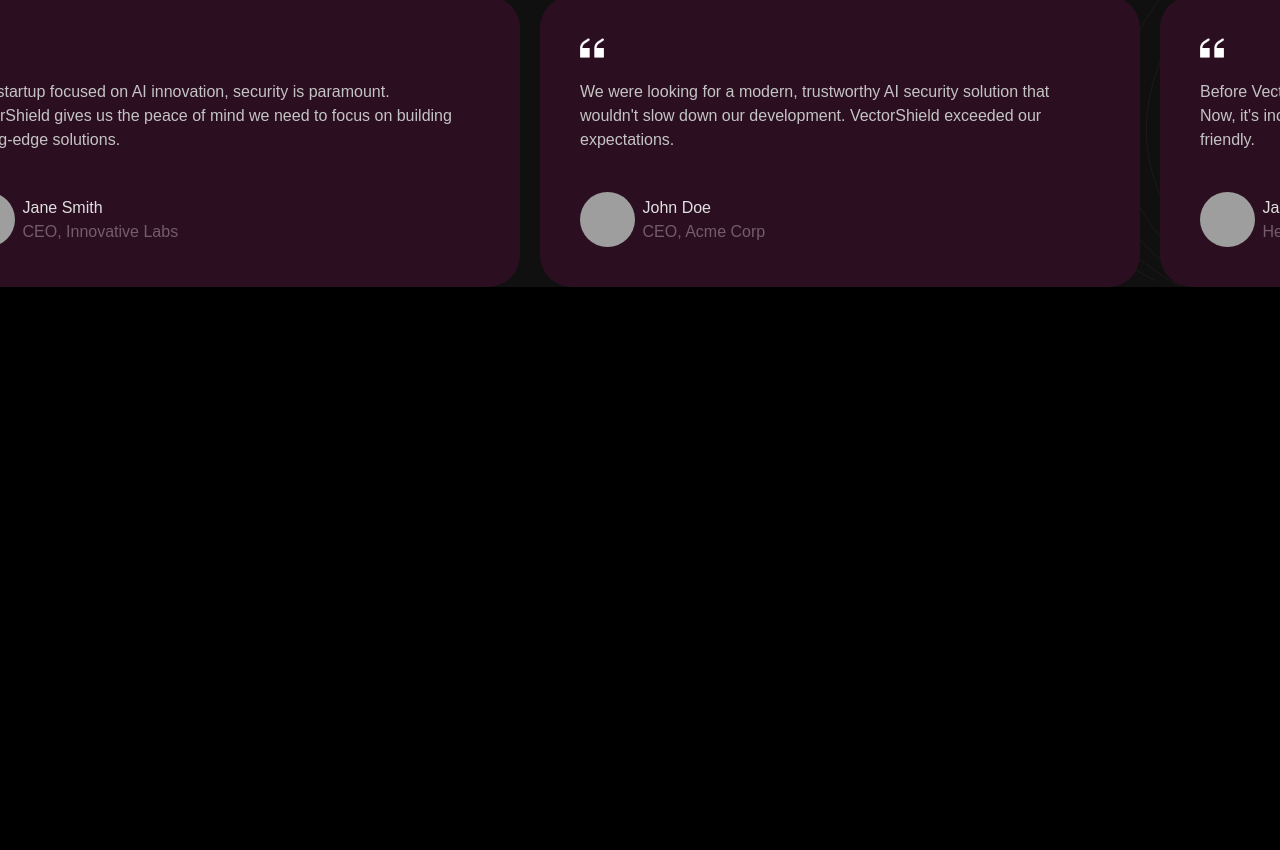
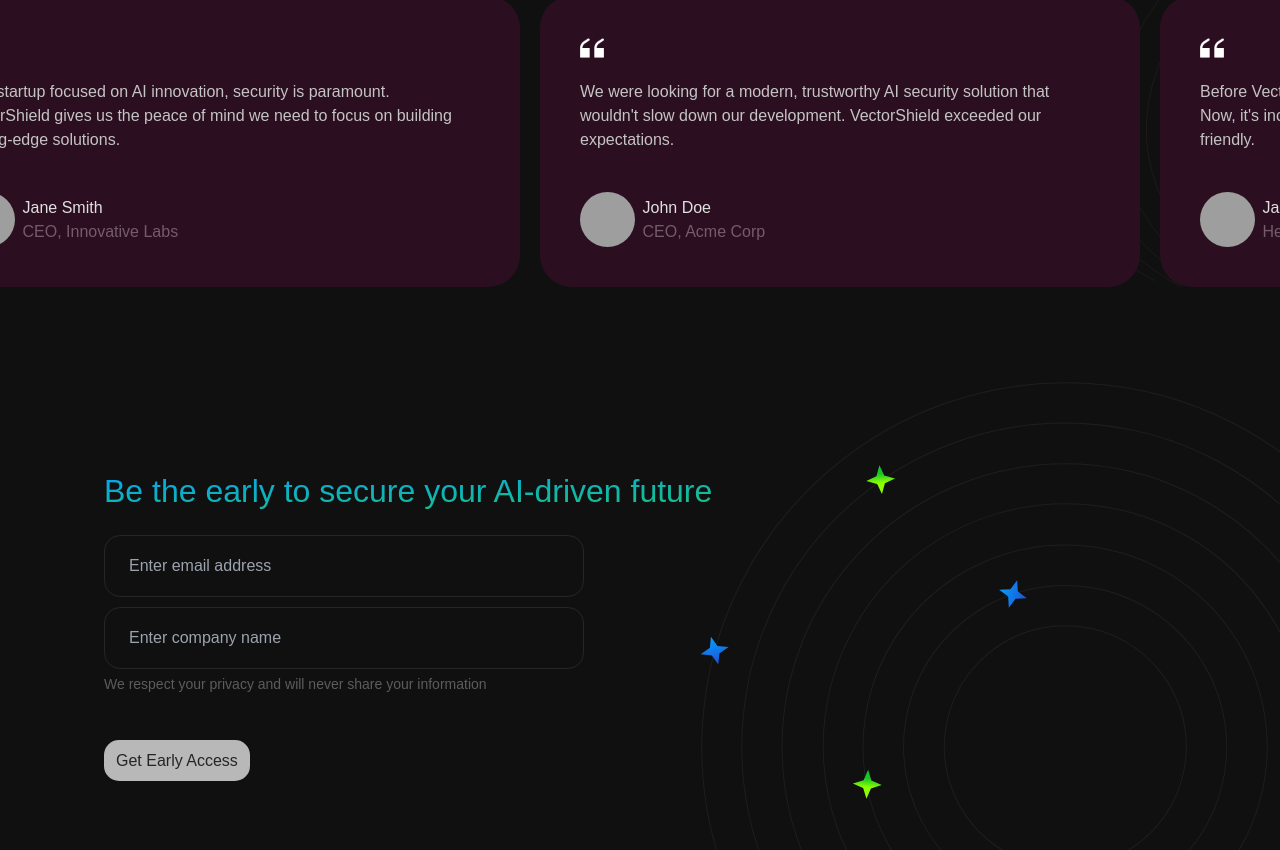
Before and after one commit to Mvishal123/vectorshield, a Next.js app: page / in a window 1280 px wide. Shown: the part 3890-4740 px from the top of the page. Before the commit the page ends 4177 px from the top, so only its background shows below. Built offline with nearby package versions, Linux system fonts and the light colour scheme; grey boxes are pictures that could not be loaded; a web font is replaced by a local one.

Commit message:
add early access section

```diff
--- a/src/app/(root)/page.tsx
+++ b/src/app/(root)/page.tsx
@@ -1,4 +1,5 @@
 import About from "@/components/about";
+import EarlyAccess from "@/components/early-access";
 import Hero from "@/components/hero";
 import How from "@/components/how";
 import Testimonials from "@/components/testimonials";
@@ -13,6 +14,7 @@
       <Why />
       <How />
       <Testimonials />
+      <EarlyAccess />
     </div>
   );
 };
--- a/src/app/globals.css
+++ b/src/app/globals.css
@@ -25,4 +25,8 @@
   .text-gradient-green {
     @apply bg-clip-text text-transparent bg-gradient-to-r from-[#8CFF00] to-[#16C528]
   }
+
+  .text-gradient-blue-green {
+    @apply bg-clip-text text-transparent bg-gradient-to-br from-[#059FFF] to-[#1ED14B]
+  }
 }
--- a/src/components/button.tsx
+++ b/src/components/button.tsx
@@ -4,12 +4,13 @@
 type ButtonProps = VariantProps<typeof buttonClass> &
   HTMLAttributes<HTMLButtonElement> & {
     children: React.ReactNode;
+    disabled?: boolean;
   };
 
-const buttonClass = cva("rounded-3xl flex items-center", {
+const buttonClass = cva("rounded-3xl flex items-center ", {
   variants: {
     variant: {
-      primary: "bg-white text-black",
+      primary: "bg-white text-black disabled:text-black/80 disabled:bg-white/70",
       outlined: "bg-transparent border border-white text-white",
     },
     size: {
@@ -27,8 +28,12 @@
   <span className="mr-2">{children}</span>
 );
 
-const Button = ({ children, variant, size }: ButtonProps) => {
-  return <button className={buttonClass({ variant, size })}>{children}</button>;
+const Button = ({ children, variant, size, disabled = false }: ButtonProps) => {
+  return (
+    <button className={buttonClass({ variant, size })} disabled={disabled}>
+      {children}
+    </button>
+  );
 };
 
 export default Button;
--- /dev/null
+++ b/src/components/early-access.tsx
@@ -0,0 +1,48 @@
+"use client";
+
+import { useState } from "react";
+import Input from "./input";
+import Section from "./section";
+import Button from "./button";
+import CircularStarsIllustration from "./illustration/circular-stars";
+
+const EarlyAccess = () => {
+  const [email, setEmail] = useState<string>("");
+  const [company, setCompany] = useState<string>("");
+
+  const isDisabled = !email || !company;
+  return (
+    <div className="bg-background relative overflow-hidden">
+      <Section className="py-[18rem]">
+        <h1 className="text-3xl text-gradient-blue-green ">Be the early to secure your AI-driven future</h1>
+        <div className="flex flex-col mt-10 gap-5">
+          <Input
+            placeholder="Enter email address"
+            value={email}
+            onChange={(e) => setEmail((e.target as HTMLInputElement).value)}
+          />
+          <Input
+            placeholder="Enter company name"
+            value={company}
+            onChange={(e) => setCompany((e.target as HTMLInputElement).value)}
+          />
+        </div>
+        <p className="text-xs text-[#5C5C5C] mt-2">
+          We respect your privacy and will never share your information
+        </p>
+        <div className="mt-[4.5rem]">
+          <Button variant="primary" size={"big"} disabled={isDisabled}>
+            Get Early Access
+          </Button>
+        </div>
+      </Section>
+
+      {/* Pattern */}
+      <div className="absolute -right-[400px] -bottom-[400px] z-10">
+        <CircularStarsIllustration />
+      </div>
+    </div>
+  );
+};
+
+export default EarlyAccess;
--- /dev/null
+++ b/src/components/footer.tsx
@@ -0,0 +1,9 @@
+import React from 'react'
+
+const Footer = () => {
+  return (
+    <div>Footer</div>
+  )
+}
+
+export default Footer
--- /dev/null
+++ b/src/components/input.tsx
@@ -0,0 +1,9 @@
+import React from "react";
+
+type InputProps = React.HTMLProps<HTMLInputElement>;
+
+const Input = (props: InputProps) => {
+  return <input {...props} className="bg-transparent border border-[#262626] rounded-[1.6rem] w-[48rem] px-12 py-9 focus-visible:outline-[#282727]"/>;
+};
+
+export default Input;
```
